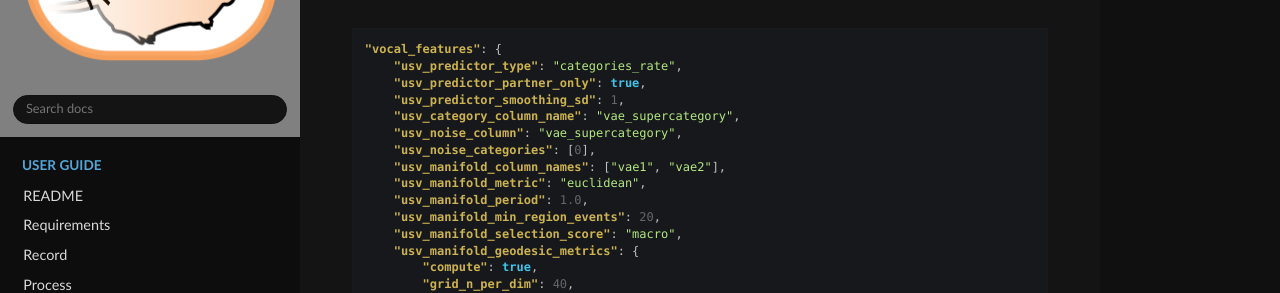
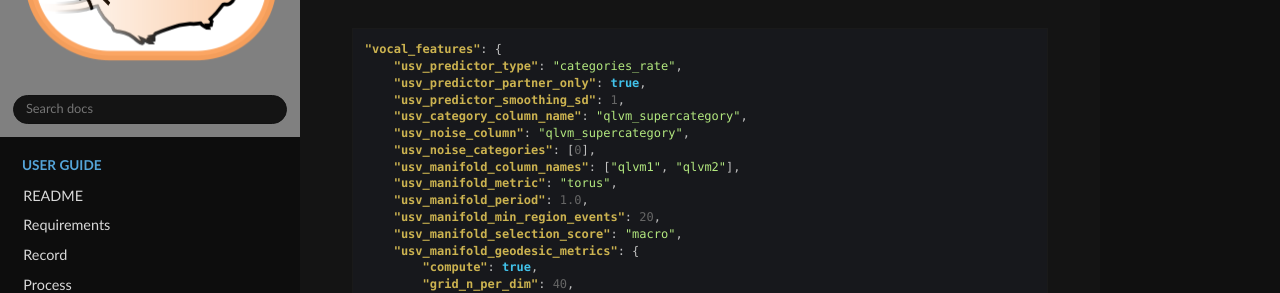
Before and after one commit to bartulem/usv-playpen, a Sphinx documentation site: the page built from docs/Modeling.rst, in a window 1280 px wide and 900 px high, scrolled down 4809 px. Shown: the part 151-444 px from the top of the window. Built offline with Sphinx 7.4.7 and the Read the Docs theme 3.1.0, drawn with Linux system fonts in a browser that asks for light colours.

Commit message:
docs: correct six embedded settings examples that drifted from the JSON
The prose was right in every case; the illustrative code-block values were not.

Process.rst
  seam_repair_bool          true  -> false   The example contradicted its own
                                             file twice: the settings entry at
                                             1193 and the note at 1228 both give
                                             false. Fallout from c301637, which
                                             changed the JSON and left the block.
  vcl_model_directory       animal_id_model -> mouse_all_model_June2026

Modeling.rst
  usv_category_column_name  vae_supercategory -> qlvm_supercategory
  usv_noise_column          vae_supercategory -> qlvm_supercategory
  usv_manifold_column_names ["vae1","vae2"]   -> ["qlvm1","qlvm2"]
  usv_manifold_metric       euclidean         -> torus
  smoothness_derivative_order  2 -> 1

The vocal_features block predates the QLVM/torus switch. Surrounding prose is
metric-neutral ("'euclidean' (plane) or 'torus' (wrap-aware)") and needed no
change. D2 contradicted the settled ridge + first-difference smoothness.

Left as written: dyadic_engagement ["orofacial-sei"] and usv_noise_categories
[0], both [] in the JSON -- an empty list is accurate and demonstrates nothing.

Audited and found clean: all 299 CLI options across 16 modules appear in
CLI.rst; no stale watershed settings (valley_frac / peak_min / coverage_bin_ms),
no dominant_channel_* names, no {experimenter} placeholder; the consensus-remerge
prose matches the committed code. Still undocumented by name, unchanged here: the
~25 processing/analyses/visualize step toggles (their steps are documented -- HPSS
appears 31 times -- but the JSON keys are not, and they carry no CLI flag), 43
cnn_continuous / pygam / basis-function hyperparameters, and ~10 mail and
credentials keys.

Co-Authored-By: Claude Opus 5 (1M context) <noreply@anthropic.com>
Claude-Session: https://claude.ai/code/session_01UBevbBQVVjYW1YtK5R9jrZ

```diff
--- a/docs/Modeling.rst
+++ b/docs/Modeling.rst
@@ -198,11 +198,11 @@ cross-validation and held-out-test settings live in their own
         "usv_predictor_type": "categories_rate",
         "usv_predictor_partner_only": true,
         "usv_predictor_smoothing_sd": 1,
-        "usv_category_column_name": "vae_supercategory",
-        "usv_noise_column": "vae_supercategory",
+        "usv_category_column_name": "qlvm_supercategory",
+        "usv_noise_column": "qlvm_supercategory",
         "usv_noise_categories": [0],
-        "usv_manifold_column_names": ["vae1", "vae2"],
-        "usv_manifold_metric": "euclidean",
+        "usv_manifold_column_names": ["qlvm1", "qlvm2"],
+        "usv_manifold_metric": "torus",
         "usv_manifold_period": 1.0,
         "usv_manifold_min_region_events": 20,
         "usv_manifold_selection_score": "macro",
--- a/docs/Process.rst
+++ b/docs/Process.rst
@@ -1209,7 +1209,7 @@ The */usv-playpen/_parameter_settings/processing_settings.json* file contains a
         "noise_corr_cutoff_min": 0.3,
         "coherence_cutoff_min": 0.2,
         "coherence_channel_count": 3,
-        "seam_repair_bool": true,
+        "seam_repair_bool": false,
         "seam_repair_legacy_stride_samples": 8128,
         "seam_repair_max_rung": 6,
         "seam_repair_ladder_tolerance_samples": 2,
@@ -1326,7 +1326,7 @@ The */usv-playpen/_parameter_settings/processing_settings.json* file contains a
 
    "vocalocator": {
     "vcl_conda_env_name": "vcl-ssl-ss",
-    "vcl_model_directory": "/mnt/falkner/Bartul/sound_localization/animal_id_model",
+    "vcl_model_directory": "/mnt/falkner/Bartul/sound_localization/mouse_all_model_June2026",
     "vcl_version": "vcl-ssl"
    }
 
```
Also changed, not shown: other parts of docs/Modeling.rst (+1 -1 lines).
